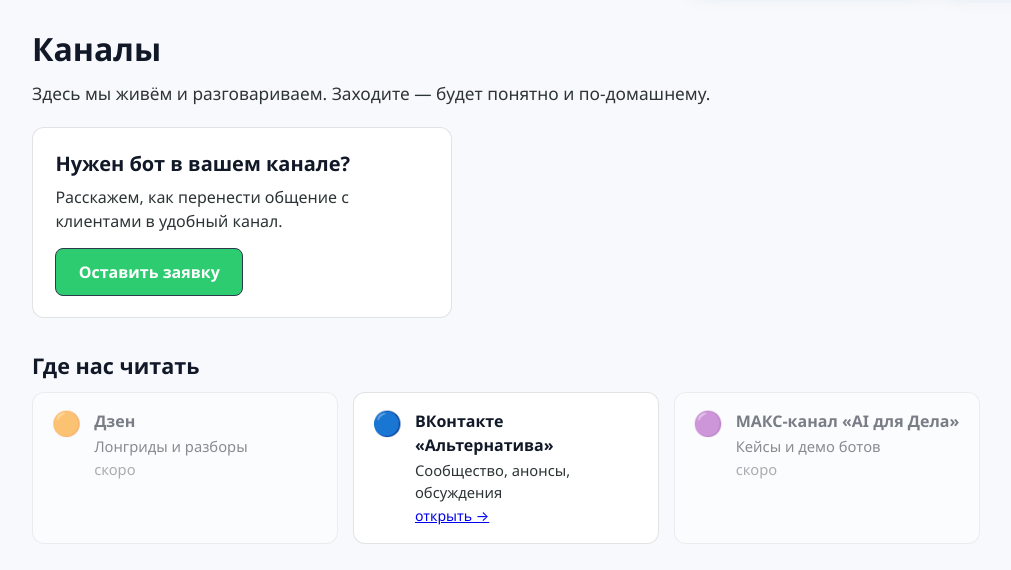
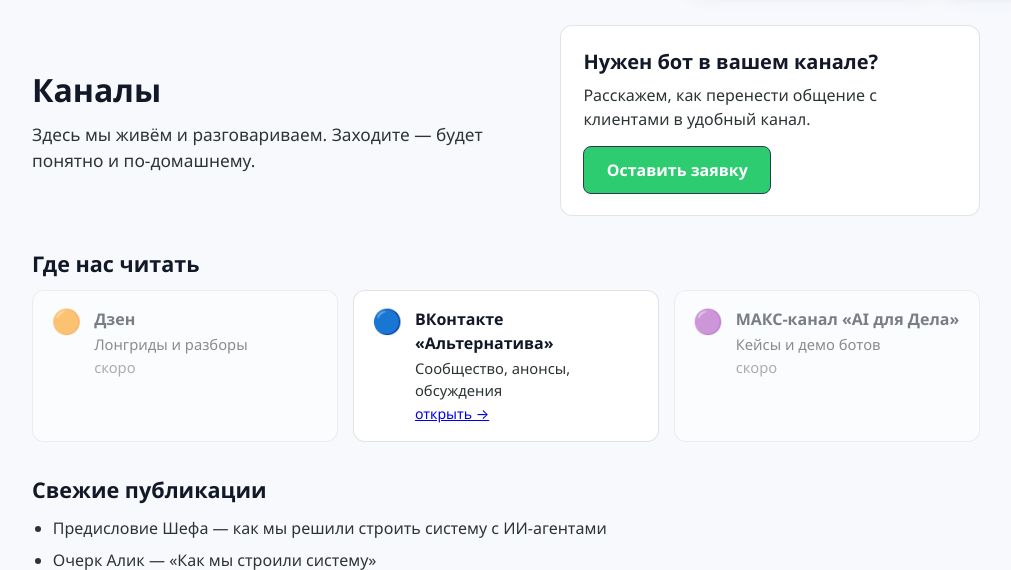
Before and after one commit to goodwill-v/rusalts, a FastAPI app: page /channels/ in a window 1280 px wide. Shown: the part 80-650 px from the top of the page, without its empty margins (134-1145 px from the left). Run offline with FastAPI, Linux system fonts and the light colour scheme; data that the repository does not hold is empty; some libraries are stand-ins or nearby versions.

Commit message:
fix(каналы): верх — grid вместо flex (надёжная двухколонка H1/CTA)

```diff
--- a/app/templates/channels.html
+++ b/app/templates/channels.html
@@ -22,8 +22,8 @@
   .ch-cta { margin-top: 2rem; background: var(--site-surface); border: 1px solid var(--site-border); border-radius: 12px; padding: 1.3rem 1.4rem; }
   /* Верх страницы: H1+лид слева, CTA справа на одном уровне.
      Ширина CTA ≈ сумме кнопок шапки, правый край не выходит за кнопку «АЛТ-эксперт» */
-  .ch-top { display: flex; align-items: center; justify-content: space-between; gap: 1.25rem; flex-wrap: wrap; }
-  .ch-top__text { flex: 1 1 auto; min-width: 0; }
+  .ch-top { display: grid; grid-template-columns: minmax(0, 1fr) 420px; align-items: center; gap: 1.25rem; }
+  .ch-top__text { min-width: 0; }
   .ch-top__text h1 { margin-bottom: 0.5rem; }
   .ch-top__text .lead { margin-bottom: 0; }
   .ch-cta--top { margin: 0; flex: 0 0 420px; max-width: 420px; box-sizing: border-box; }
```
